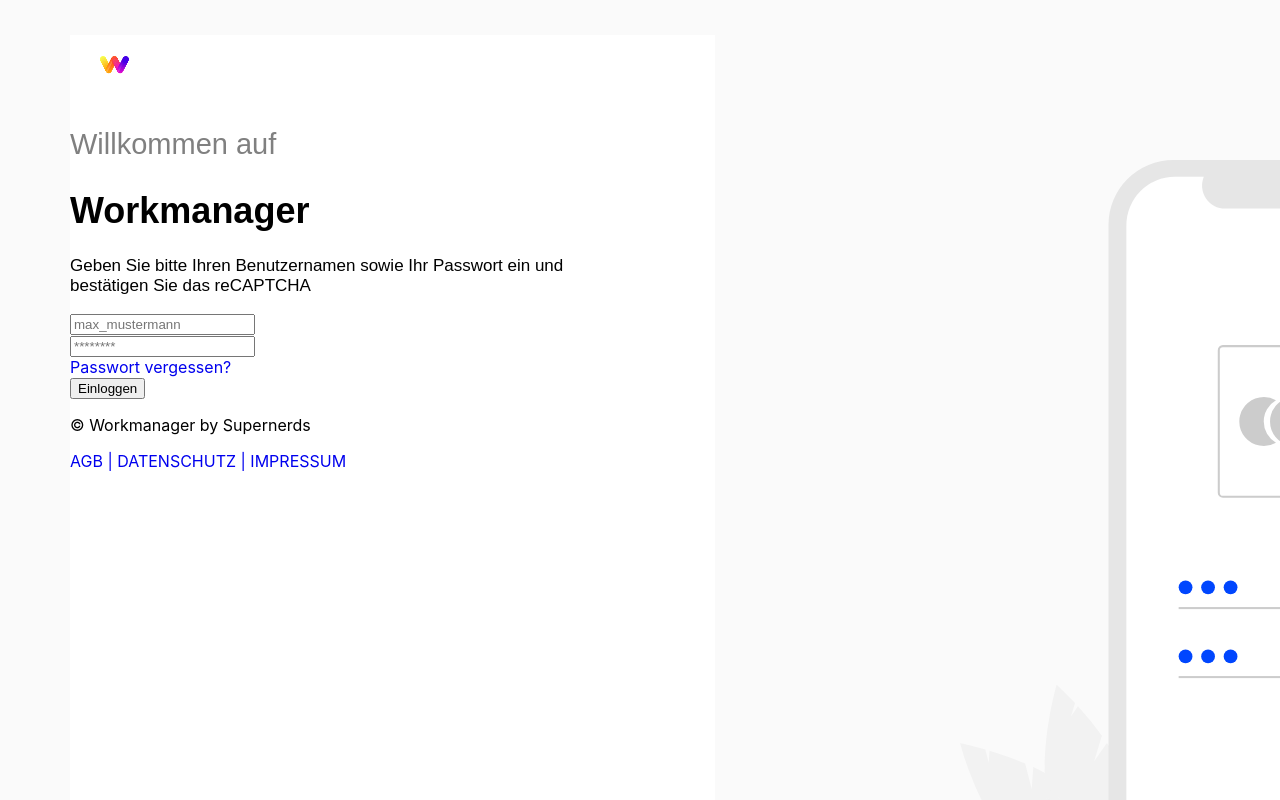
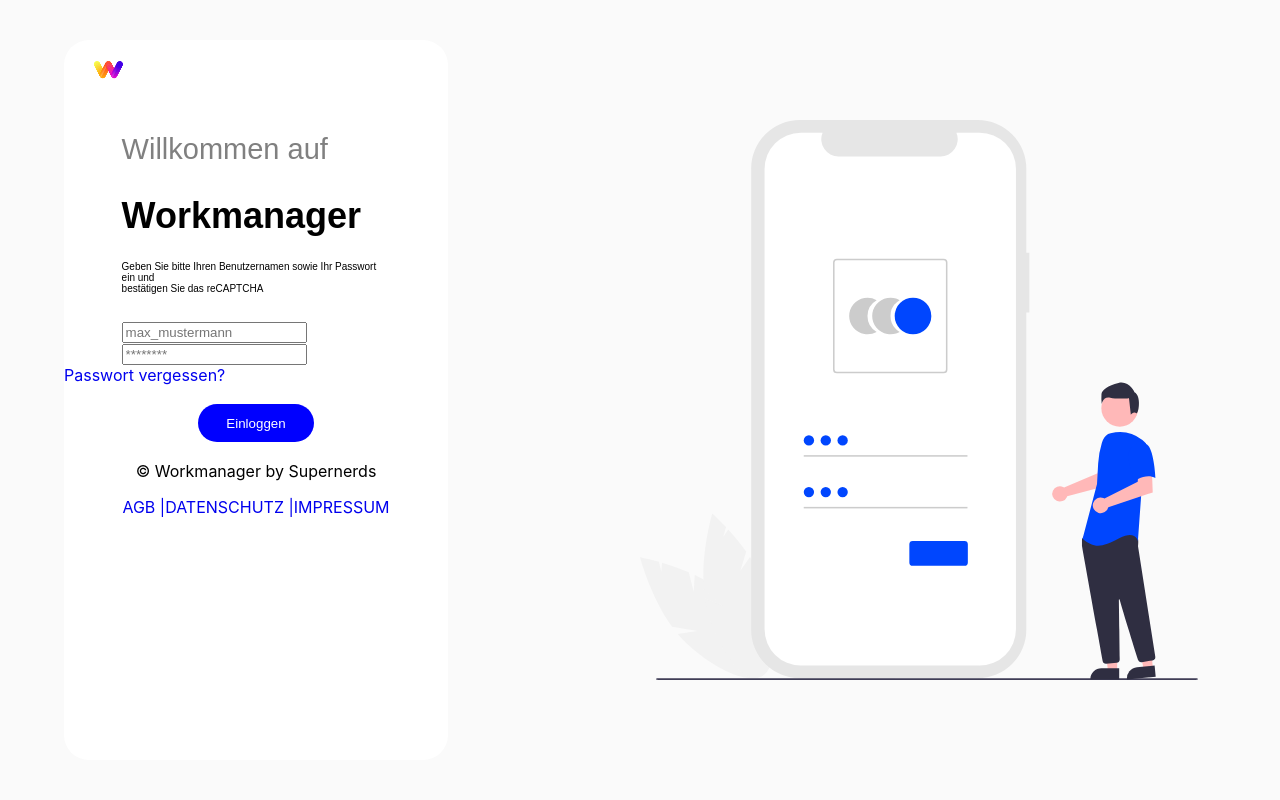
Before and after one commit to MertDurasi/Team-Supernerds, a React (Create React App) app: page /login in a window 1280 px wide. Built offline with nearby package versions, Linux system fonts and the light colour scheme; a web font is replaced by a local one.

Commit message:
Login-Fenster angepasst - Denny

```diff
--- a/src/components/login/LoginFooter.js
+++ b/src/components/login/LoginFooter.js
@@ -6,12 +6,16 @@ class LoginFooter extends React.Component {
   render() {
     return (
       <React.Fragment>
-          <div id="login-footer" className="login-footer">
-              <p>&copy; Workmanager by Supernerds</p>
-              <a href="/login">AGB | </a>
-              <a href="/login">DATENSCHUTZ | </a>
-              <a href="/login">IMPRESSUM</a>
+        <div id="login-footer" className="login-footer">
+          <p className="login-text-centered">
+            &copy; Workmanager by Supernerds
+          </p>
+          <div className="login-text-centered">
+            <a href="/login">AGB | </a>
+            <a href="/login">DATENSCHUTZ | </a>
+            <a href="/login">IMPRESSUM</a>
           </div>
+        </div>
       </React.Fragment>
     );
   }
--- a/src/components/login/LoginScreen.js
+++ b/src/components/login/LoginScreen.js
@@ -2,7 +2,6 @@ import React, { Component } from "react";
 import "../../css/Login.css";
 import LoginFooter from "./LoginFooter.js";
 import logo from "../../img/login/logo.svg";
-import Illustration from "./Illustration";
 
 class LoginScreen extends React.Component {
   state = {};
@@ -11,31 +10,56 @@ class LoginScreen extends React.Component {
       <React.Fragment>
         <div id="login-container" className="login-container">
           <div id="login-container-head">
-            <img id="login-logo" src={logo} width="90" height="60" alt="logo"></img>
-            <p id="text-1">Willkommen auf</p>
-            <h1 id="ueberschrift-1">Workmanager</h1>
-            <p id="text-2">Geben Sie bitte Ihren Benutzernamen sowie Ihr Passwort ein und<br/> bestätigen Sie das reCAPTCHA</p>
+            <img
+              id="login-logo"
+              src={logo}
+              width="90"
+              height="60"
+              alt="logo"
+            ></img>
+            <div className="login-text">
+              <p id="text-1">Willkommen auf</p>
+              <h1 id="ueberschrift-1">Workmanager</h1>
+              <p id="text-2">
+                Geben Sie bitte Ihren Benutzernamen sowie Ihr Passwort ein und
+                <br /> bestätigen Sie das reCAPTCHA
+              </p>
+            </div>
           </div>
 
           <form>
-            <input type="text" placeholder="max_mustermann" name="uname" required></input>
+            <input
+              className="login-text"
+              type="text"
+              placeholder="max_mustermann"
+              name="uname"
+              required
+            ></input>
             <br />
-            <input type="passwort" placeholder="********" name="psw" required></input>
+            <input
+              className="login-text"
+              type="passwort"
+              placeholder="********"
+              name="psw"
+              required
+            ></input>
             <br />
-            <span className="psw"><a href="/login">Passwort vergessen?</a></span>
+            <span className="psw">
+              <a href="/login">Passwort vergessen?</a>
+            </span>
             <br />
 
             {/******************* Platzhalter für reCAPTCHA *******************/}
-
-            <button type="submit">Einloggen</button>
+            <div id="login-btn-container" className="login-text-centered">
+              <button id="login-btn" type="submit">
+                Einloggen
+              </button>
+            </div>
           </form>
 
           {/******************* Footer für den Login-Container *******************/}
           <LoginFooter></LoginFooter>
-
         </div>
-
-
       </React.Fragment>
     );
   }
--- a/src/css/Login.css
+++ b/src/css/Login.css
@@ -1,54 +1,86 @@
 @font-face {
   font-family: "Volte";
   src: url("//db.onlinewebfonts.com/t/265ea857723a2700ebb3db3af7301a2a.eot");
-    src: url("//db.onlinewebfonts.com/t/265ea857723a2700ebb3db3af7301a2a.eot?#iefix") format("embedded-opentype"),
-    url("//db.onlinewebfonts.com/t/265ea857723a2700ebb3db3af7301a2a.woff2") format("woff2"),
-    url("//db.onlinewebfonts.com/t/265ea857723a2700ebb3db3af7301a2a.woff") format("woff"),
-    url("//db.onlinewebfonts.com/t/265ea857723a2700ebb3db3af7301a2a.ttf") format("truetype"),
-    url("//db.onlinewebfonts.com/t/265ea857723a2700ebb3db3af7301a2a.svg#Volte") format("svg");
+  src: url("//db.onlinewebfonts.com/t/265ea857723a2700ebb3db3af7301a2a.eot?#iefix")
+      format("embedded-opentype"),
+    url("//db.onlinewebfonts.com/t/265ea857723a2700ebb3db3af7301a2a.woff2")
+      format("woff2"),
+    url("//db.onlinewebfonts.com/t/265ea857723a2700ebb3db3af7301a2a.woff")
+      format("woff"),
+    url("//db.onlinewebfonts.com/t/265ea857723a2700ebb3db3af7301a2a.ttf")
+      format("truetype"),
+    url("//db.onlinewebfonts.com/t/265ea857723a2700ebb3db3af7301a2a.svg#Volte")
+      format("svg");
 }
-
-
-
 
 /* Text: "Willkommen auf"*/
 #text-1 {
-    font-family: 'Volte', Regular, sans-serif;
+  font-family: "Volte", Regular, sans-serif;
   font-size: 29px;
   color: #808080;
 }
 
 /* Text: "Workmanager" */
 #ueberschrift-1 {
-    font-family: 'Volte', semi-bold, sans-serif;
+  font-family: "Volte", semi-bold, sans-serif;
   font-size: 36px;
   color: black;
 }
 
 /* Text: "Geben Sie bitte Ihren Benutzernamen sowie Ihr Passwort ein und bestätigen Sie das reCAPTCHA" */
 #text-2 {
-    font-family: 'Volte', semi-bold, sans-serif;
-    font-size: 17px;
+  font-family: "Volte", semi-bold, sans-serif;
+  font-size: 10px;
   color: black;
+  margin-bottom: 10%;
 }
 
 /* Linker Container für "Einlogg"-Option */
 
 #login-container {
   position: fixed;
-    width: 645px;
-    height: 840px;
-    left: 70px;
-    top: 35px;
-    background-color: #FFFFFF;
-
+  width: 30%;
+  height: 90%;
+  left: 5%;
+  top: 5%;
+  border-radius: 25px;
+  background-color: #ffffff;
 }
 
 /* Rechter Container -> Illustration */
 #login-illustration {
   position: fixed;
-    width: 745px;
-    height: 747px;
-    left: 960px;
-    top: 160px;
+  left: 50%;
+  top: 15%;
+  height: 70%;
 }
+
+#login-btn {
+  background-color: #0000ff;
+  color: white;
+  border-radius: 25px;
+  border-width: 0px;
+  width: 30%;
+  padding-top: 3%;
+  padding-bottom: 3%;
+}
+
+#login-btn:hover {
+  background-color: #5555ff;
+}
+
+#login-btn-container {
+  margin-top: 5%;
+  margin-bottom: 5%;
+}
+
+.login-text {
+  margin-left: 15%;
+  margin-right: 15%;
+}
+
+.login-text-centered {
+  display: flex;
+  justify-content: center;
+  align-items: center;
+}
```
Lines whose indentation alone changed are shown as unchanged.
